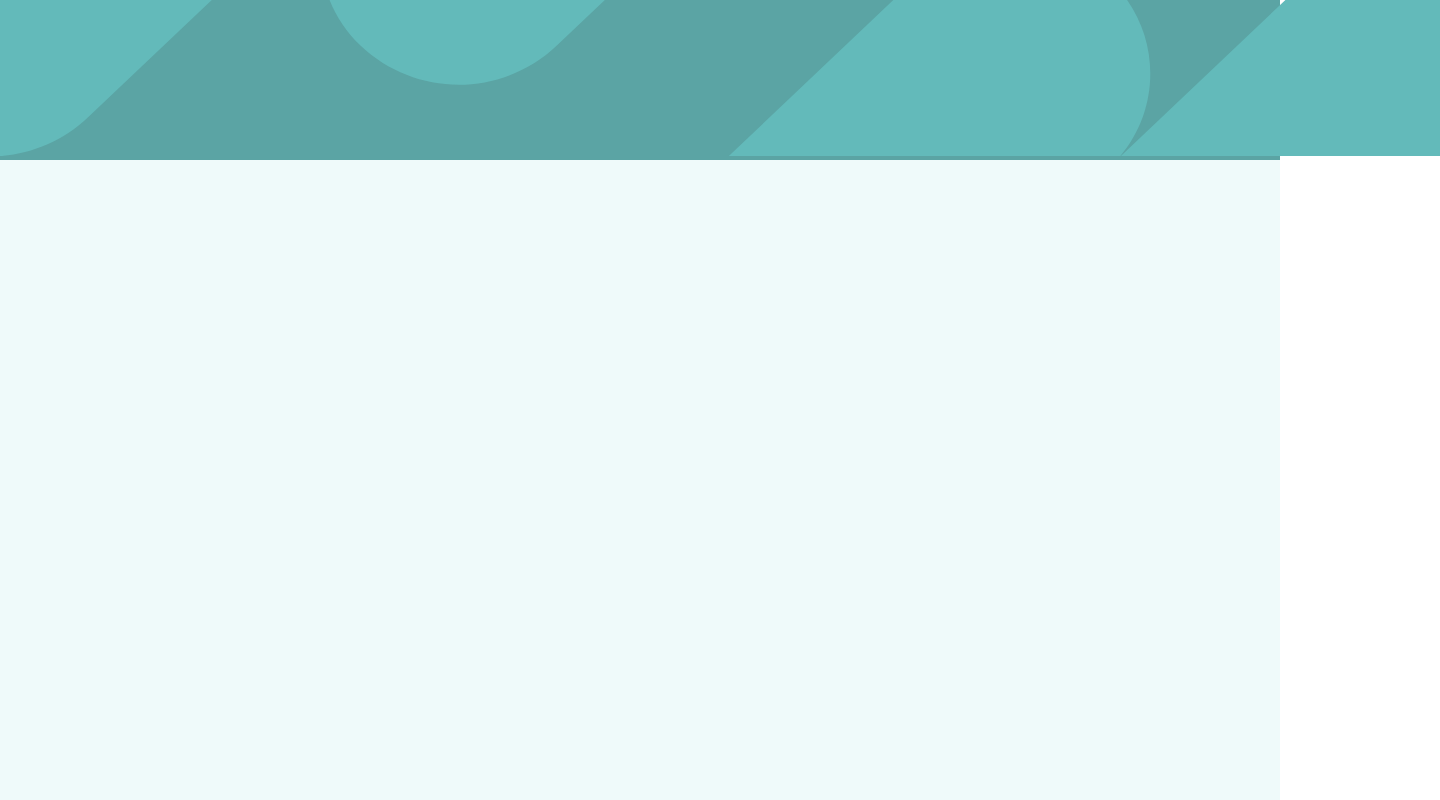
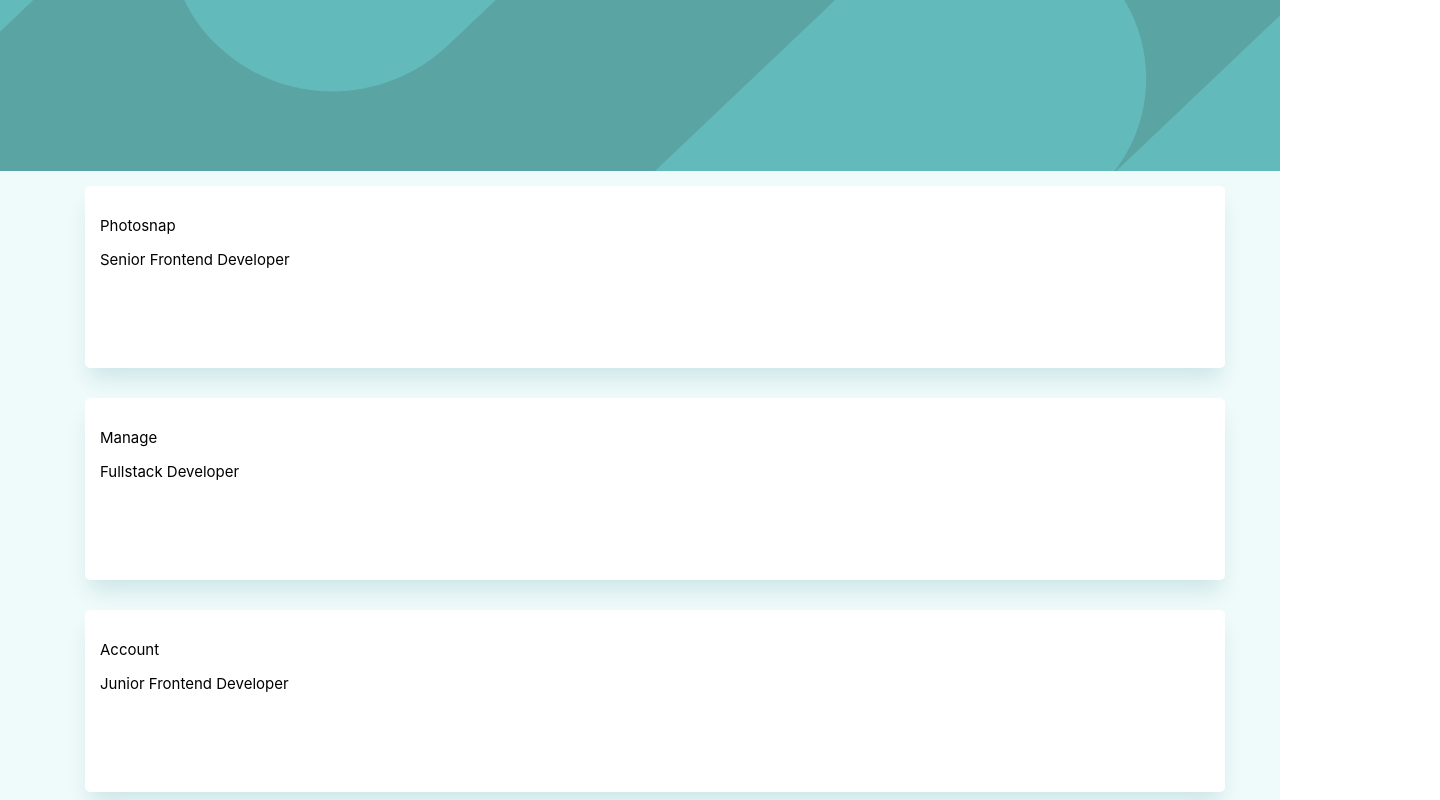
Before and after one commit to rojasmart/job-listings-with-filtering, a React (Create React App) app: page / in a window 1280 px wide. Shown: the top 800 px of the page, 1440 px wide, since content can reach past the window. Built offline with nearby package versions, Linux system fonts and the light colour scheme.

Commit message:
header styling and job card

```diff
--- a/src/App.js
+++ b/src/App.js
@@ -31,7 +31,14 @@ function App() {
       </header>
       <div className="container">
         <div className="filter-list">
-          <div className="job-card"></div>
+          {data.map((item) => {
+            return (
+              <div className="job-card">
+                <p>{item.company}</p>
+                <p>{item.position}</p>
+              </div>
+            );
+          })}
         </div>
       </div>
     </main>
--- a/src/index.css
+++ b/src/index.css
@@ -7,6 +7,7 @@
   --dark-grayish-cyan: hsl(180, 8%, 52%);
   --very-dark-grayish-cyan: hsl(180, 14%, 20%);
   --green: hsl(180, 29%, 50%, 1);
+  --white: hsl(0, 0%, 100%, 1);
 
   /* weights */
   --normal: 500;
@@ -41,11 +42,32 @@ code {
 
 header {
   background: var(--green);
+  overflow: hidden;
+}
+
+header img {
+  background-position: center;
+  width: 100%;
+  height: 11.11em;
+  object-fit: cover;
+  transform: scale(1.1);
 }
 
 .filter-list {
   width: 1110px;
-  height: 100vh;
+  padding: 1rem;
+  display: flex;
+  flex-direction: column;
+  gap: 2rem;
+}
+
+.job-card {
+  width: 100%;
+  height: 152px;
+  border-radius: 5px;
+  background-color: var(--white);
+  box-shadow: 0px 15px 20px -5px rgba(13, 113, 130, 0.15);
+  padding: 1rem;
 }
 
 /* Tablet */
```
